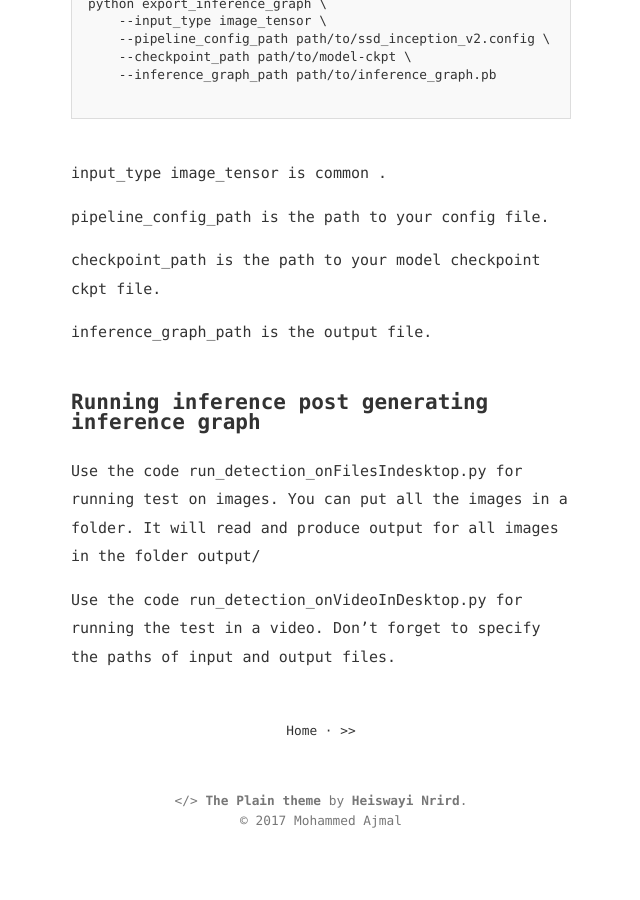
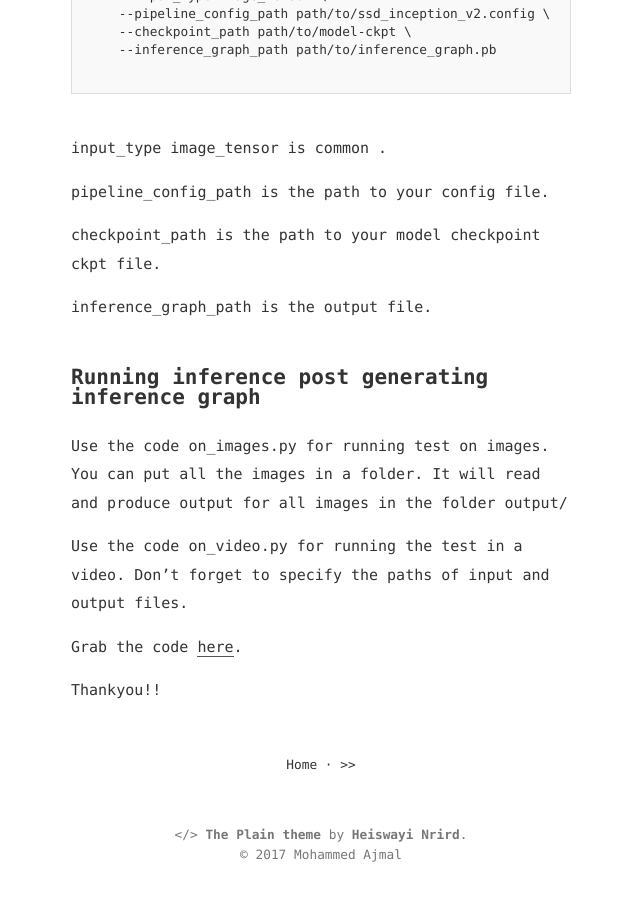
Before and after one commit to cooliscool/cooliscool.github.io, a Jekyll site: the page built from _posts/2017-7-11-How-to-train-a-deep-network-for-detecting-traffic-signs.md, in a window 1280 px wide and 900 px high, scrolled down 3945 px. Shown: the whole window, without its empty margins (319-959 px from the left). Built offline with Jekyll 4.4.1, drawn with Linux system fonts in a browser that asks for light colours; before the commit the page ends 4811 px from its top, so only the background shows below that.

Commit message:
Update 2017-7-11-How-to-train-a-deep-network-for-detecting-traffic-signs.md

```diff
--- a/_posts/2017-7-11-How-to-train-a-deep-network-for-detecting-traffic-signs.md
+++ b/_posts/2017-7-11-How-to-train-a-deep-network-for-detecting-traffic-signs.md
@@ -12,6 +12,7 @@
 1. [Tensorflow](https://www.tensorflow.org/install/install_linux) ( CPU or GPU version depending , and also depenging on what version of python you use, install it appropriately from tensorflow website. )
 2. [labelImg](https://github.com/tzutalin/labelImg) - for annotating and preparing your dataset for training.
 3. [Tensorflow Object Detection API](https://github.com/tensorflow/models/tree/master/object_detection) - Clone this repo, we will be doing the training using this nice API here.
+
 ## How we're gonna proceed
 If you've cloned labelImg, checkout how it works, it's really cool. It can basically output your annotated images in the format of PASCAL dataset.
 
@@ -109,7 +110,11 @@
 
 ## Running inference post generating inference graph
 
-Use the code run_detection_onFilesIndesktop.py for running test on images.
+Use the code on_images.py for running test on images.
 You can put all the images in a folder. It will read and produce output for all images in the folder output/
 
-Use the code run_detection_onVideoInDesktop.py for running the test in a video. Don't forget to specify the paths of input and output files.
+Use the code on_video.py for running the test in a video. Don't forget to specify the paths of input and output files.
+
+Grab the code [here](https://gist.github.com/cooliscool/6a7b8fc19ea310a17870ebd8bcd8f931).
+
+Thankyou!!
```
